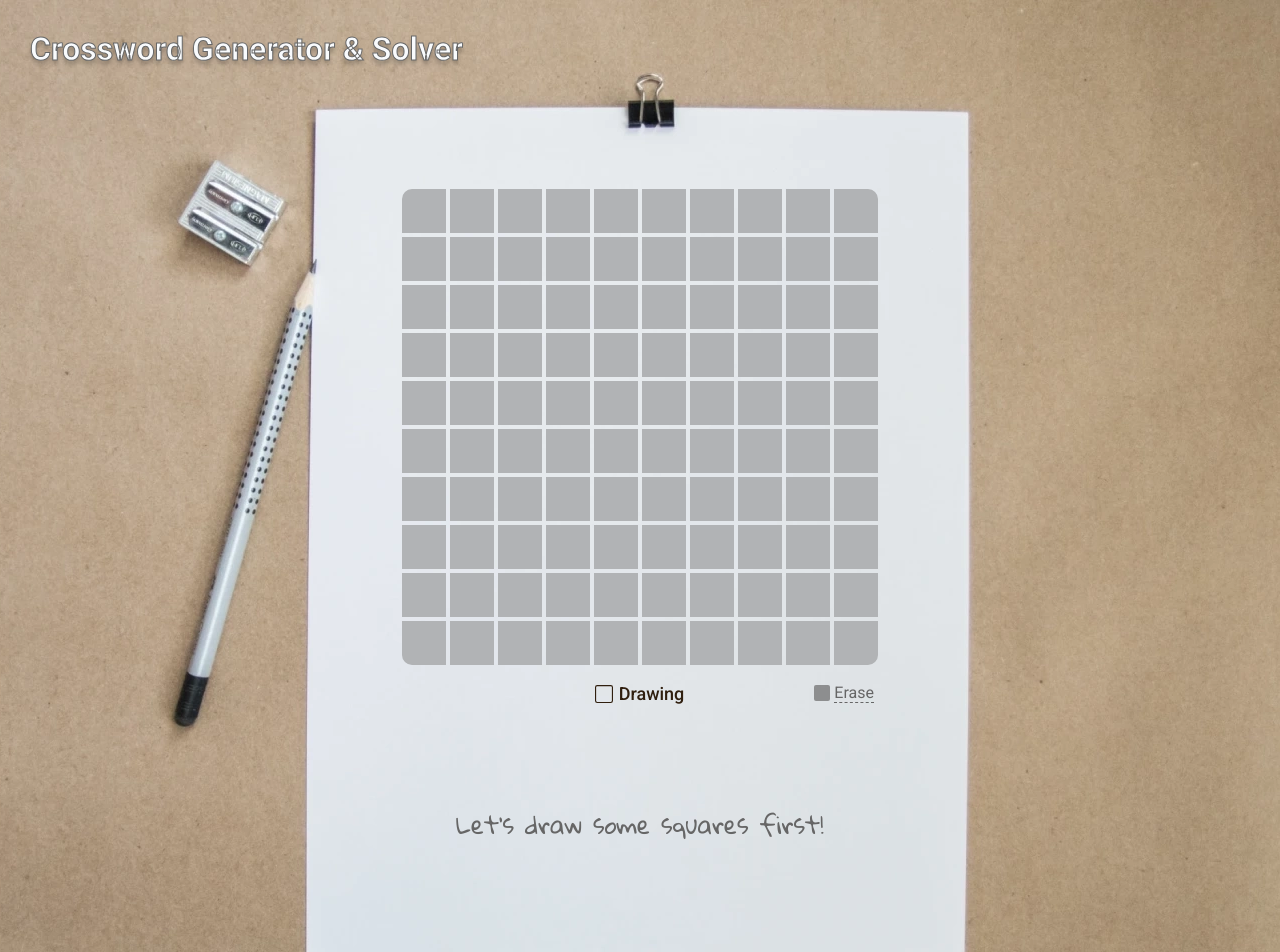
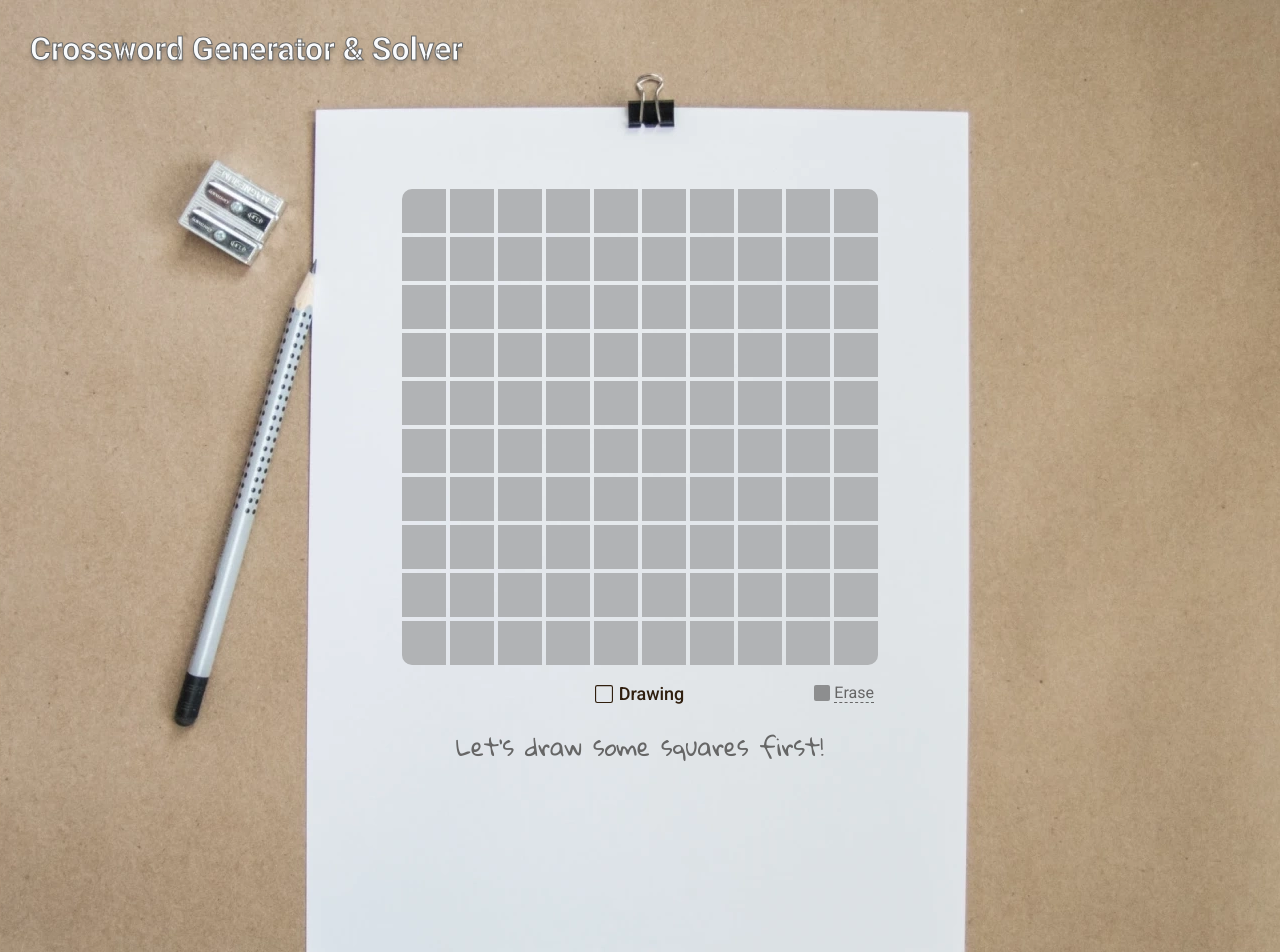
Before and after one commit to ua-dev-front/crossword-master, a React (Create React App) app in the folder frontend/: page / in a window 1280 px wide. Shown: the top 952 px of the page. Built offline with nearby package versions, Linux system fonts and the light colour scheme.

Commit message:
`TransitionContainer`: add item `center` prop

```diff
--- a/frontend/src/components/TransitionContainer/index.tsx
+++ b/frontend/src/components/TransitionContainer/index.tsx
@@ -7,6 +7,7 @@ export type Props = {
     content: ReactNode;
     hide: boolean;
     className?: string;
+    center?: boolean;
   }[];
   className?: string;
 };
@@ -14,18 +15,21 @@ export type Props = {
 export default function TransitionContainer({ items, className }: Props) {
   return (
     <div className={classnames('transition-container', className)}>
-      {items.map(({ content, hide, className: itemClassName }, index) => (
+      {items.map(
+        ({ content, hide, center, className: itemClassName }, index) => (
           <div
             key={index}
             className={classnames(
               'transition-container__item',
               hide && 'transition-container__item_hidden',
+              center && 'transition-container__item_center',
               itemClassName,
             )}
           >
             {content}
           </div>
-      ))}
+        ),
+      )}
     </div>
   );
 }
--- a/frontend/src/components/TransitionContainer/styles.scss
+++ b/frontend/src/components/TransitionContainer/styles.scss
@@ -1,9 +1,6 @@
 .transition-container {
     display: grid;
     grid-template-areas: 'transitionContainerItem';
-    place-items: center;
-    width: 100%;
-    height: 100%;
 
     &__item {
         grid-area: transitionContainerItem;
@@ -18,5 +15,9 @@
             opacity: 1;
             visibility: visible;
         }
+
+        &_center {
+            place-self: center;
+        }
     }
 }
```
Lines whose indentation alone changed are shown as unchanged.
